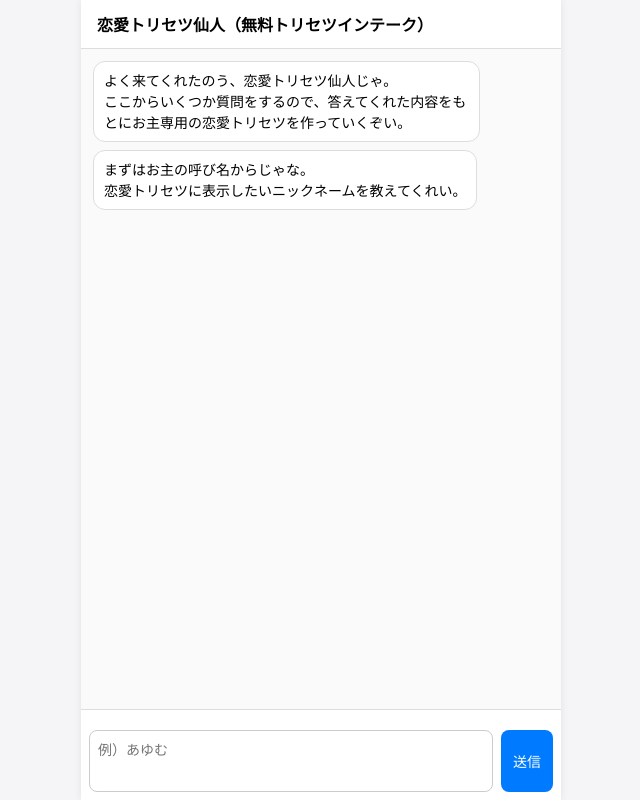
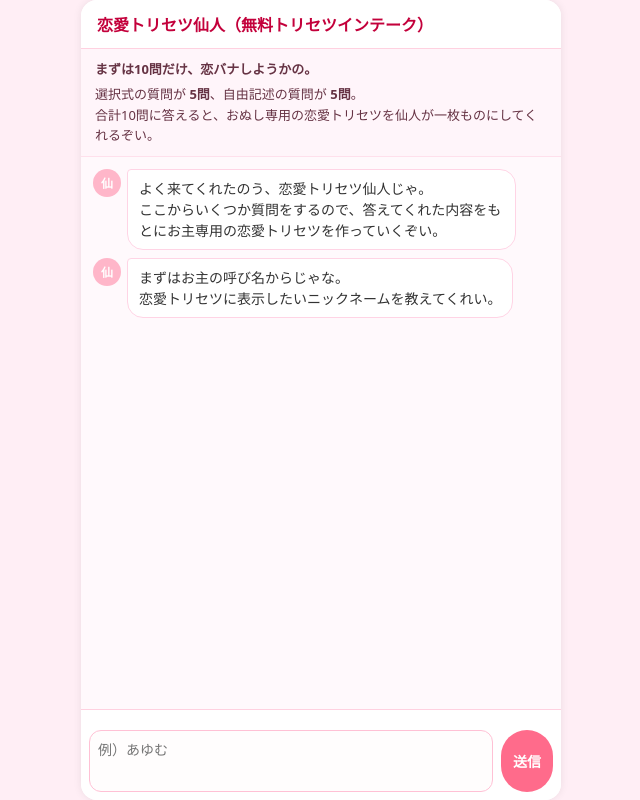
Before and after one commit to koigurulab/torisetsu_v0.4, a plain HTML site: page index.html in a window 1280 px wide. Shown: the whole page, without its empty margins (319-959 px from the left). Drawn offline with Linux system fonts and the light colour scheme.

Commit message:
Update index.html

```diff
--- a/index.html
+++ b/index.html
@@ -6,7 +6,7 @@
   <style>
     body {
       font-family: system-ui, -apple-system, BlinkMacSystemFont, sans-serif;
-      background: #f5f5f7;
+      background: #ffeef5; /* 淡いピンク */
       margin: 0;
       padding: 0;
       display: flex;
@@ -20,18 +20,34 @@
       flex-direction: column;
       background: #ffffff;
       box-shadow: 0 0 8px rgba(0,0,0,0.08);
+      border-radius: 16px;
+      overflow: hidden;
     }
     .header {
       padding: 12px 16px;
-      border-bottom: 1px solid #ddd;
+      border-bottom: 1px solid #ffd1e0;
       font-weight: 600;
       font-size: 16px;
+      color: #c3003b;
+      background: #fff;
+    }
+    .intro {
+      padding: 10px 14px;
+      font-size: 13px;
+      line-height: 1.6;
+      background: #fff5fa;
+      border-bottom: 1px solid #ffe0ec;
+      color: #663344;
+    }
+    .intro-title {
+      font-weight: 600;
+      margin-bottom: 4px;
     }
     #chat-log {
       flex: 1;
       overflow-y: auto;
       padding: 12px 12px 80px;
-      background: #fafafa;
+      background: #fff9fc;
     }
     .msg {
       display: flex;
@@ -43,10 +59,24 @@
     .msg-user {
       justify-content: flex-end;
     }
+    .avatar-bot {
+      width: 28px;
+      height: 28px;
+      border-radius: 50%;
+      background: #ffb6c9;
+      display: flex;
+      align-items: center;
+      justify-content: center;
+      font-size: 12px;
+      font-weight: 700;
+      color: #ffffff;
+      margin-right: 6px;
+      flex-shrink: 0;
+    }
     .bubble {
       max-width: 80%;
-      padding: 8px 10px;
-      border-radius: 12px;
+      padding: 8px 11px;
+      border-radius: 16px;
       font-size: 14px;
       line-height: 1.5;
       white-space: pre-wrap;
@@ -54,17 +84,20 @@
     }
     .msg-bot .bubble {
       background: #ffffff;
-      border: 1px solid #ddd;
+      border: 1px solid #ffd4e5;
+      color: #333;
+      border-top-left-radius: 4px; /* 吹き出し感 */
     }
     .msg-user .bubble {
-      background: #007aff;
+      background: #ff6b8b;
       color: #fff;
+      border-top-right-radius: 4px;
     }
     .footer {
       position: sticky;
       bottom: 0;
       background: #ffffff;
-      border-top: 1px solid #ddd;
+      border-top: 1px solid #ffd1e0;
       padding: 8px;
     }
     #chat-form {
@@ -79,12 +112,13 @@
       margin-bottom: 4px;
     }
     .option-btn {
-      border: 1px solid #ddd;
+      border: 1px solid #ffc1d5;
       border-radius: 999px;
       padding: 6px 10px;
       font-size: 13px;
-      background: #fff;
+      background: #ffffff;
       cursor: pointer;
+      color: #663344;
     }
     .option-btn.selected {
       background: #ffedf0;
@@ -94,7 +128,7 @@
     }
     .option-note {
       font-size: 12px;
-      color: #666;
+      color: #888;
       margin-bottom: 4px;
     }
     .text-area-row {
@@ -104,33 +138,60 @@
     #user-input {
       flex: 1;
       padding: 8px;
-      border-radius: 8px;
-      border: 1px solid #ccc;
+      border-radius: 12px;
+      border: 1px solid #ffc1d5;
       font-size: 14px;
       resize: none;
       min-height: 44px;
       max-height: 120px;
+      background: #fffdfd;
+    }
+    #user-input:focus {
+      outline: none;
+      border-color: #ff6b8b;
+      box-shadow: 0 0 0 2px rgba(255,107,139,0.12);
     }
     button[type="submit"],
     .multi-send-btn {
       padding: 8px 12px;
-      border-radius: 8px;
+      border-radius: 999px;
       border: none;
-      background: #007aff;
+      background: #ff6b8b;
       color: #fff;
       font-size: 14px;
       cursor: pointer;
       white-space: nowrap;
+      font-weight: 600;
+    }
+    button[type="submit"]:disabled,
+    .multi-send-btn:disabled {
+      opacity: 0.6;
+      cursor: default;
+    }
+    button[type="submit"]:hover,
+    .multi-send-btn:hover {
+      opacity: 0.9;
     }
     .multi-send-btn {
       margin-top: 4px;
+      align-self: flex-end;
     }
   </style>
 </head>
 <body>
   <div class="app">
     <div class="header">恋愛トリセツ仙人（無料トリセツインテーク）</div>
+
+    <div class="intro">
+      <div class="intro-title">まずは10問だけ、恋バナしようかの。</div>
+      <div>
+        選択式の質問が <strong>5問</strong>、自由記述の質問が <strong>5問</strong>。<br>
+        合計10問に答えると、おぬし専用の恋愛トリセツを仙人が一枚ものにしてくれるぞい。
+      </div>
+    </div>
+
     <div id="chat-log"></div>
+
     <div class="footer">
       <form id="chat-form">
         <div id="option-note" class="option-note" style="display:none;"></div>
@@ -383,6 +444,13 @@
     function addMessage(role, text) {
       const wrapper = document.createElement("div");
       wrapper.className = role === "user" ? "msg msg-user" : "msg msg-bot";
+
+      if (role === "bot") {
+        const avatar = document.createElement("div");
+        avatar.className = "avatar-bot";
+        avatar.textContent = "仙";
+        wrapper.appendChild(avatar);
+      }
 
       const bubble = document.createElement("div");
       bubble.className = "bubble";
@@ -770,6 +838,9 @@
       userInput.value = "";
     });
 
+    // Enterキーでの送信は実装していない（送信ボタンのみ）
+    // textarea内のEnterは改行として使える
+
     // 初回メッセージ
     addMessage(
       "bot",
```
